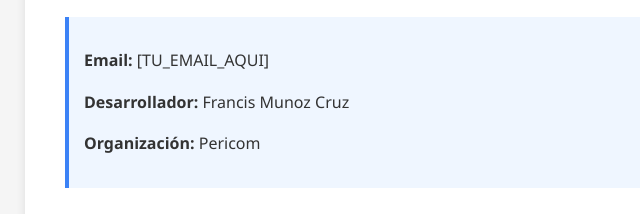
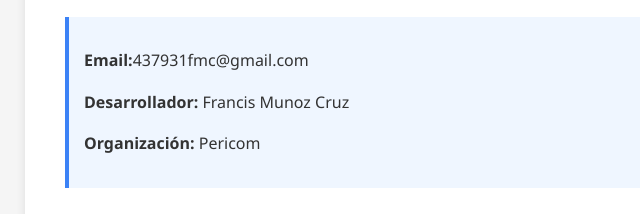
Before and after one commit to Perico-mc/politica-privacidad-app-ConQuienChateaMiPareja, a plain HTML site: page politica-privacidad.html in a window 1280 px wide. Shown: the part 3956-4170 px from the top of the page, 215-855 px from the left. Drawn offline with Linux system fonts and the light colour scheme.

Commit message:
Update politica-privacidad.html

```diff
--- a/politica-privacidad.html
+++ b/politica-privacidad.html
@@ -181,7 +181,7 @@
         <h2>11. Contacto</h2>
         <p>Si tiene preguntas o inquietudes sobre esta Política de Privacidad o nuestras prácticas de privacidad, puede contactarnos en:</p>
         <div class="contact-info">
-            <p><strong>Email:</strong> [TU_EMAIL_AQUI]</p>
+            <p><strong>Email:</strong>437931fmc@gmail.com</p>
             <p><strong>Desarrollador:</strong> Francis Munoz Cruz</p>
             <p><strong>Organización:</strong> Pericom</p>
         </div>
```
